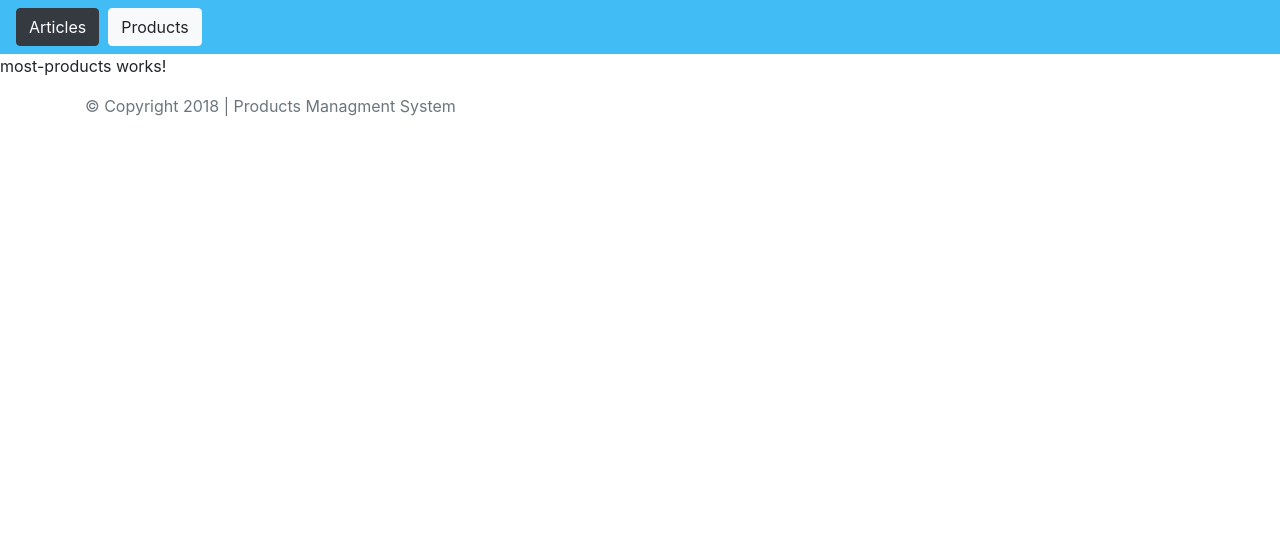
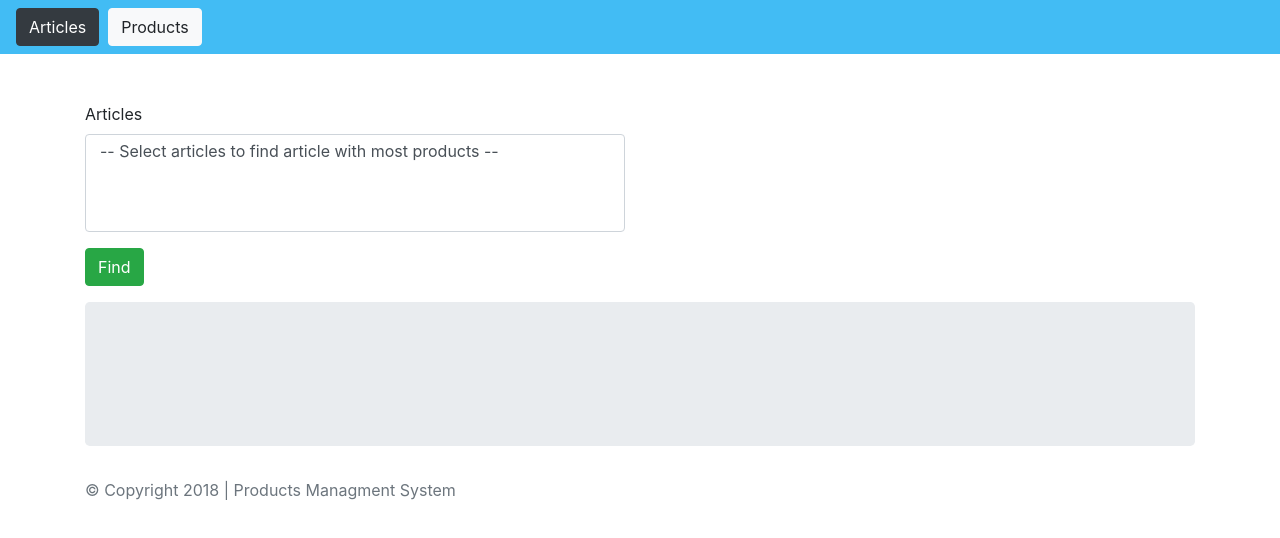
Before and after one commit to imanRagab/simple-product-system, an Angular app in the folder client/: page /articles/mostProducts in a window 1280 px wide. Shown: the top 538 px of the page. Built offline with nearby package versions, Linux system fonts and the light colour scheme.

Commit message:
most product view

```diff
--- a/client/src/app/article/most-products/most-products.component.html
+++ b/client/src/app/article/most-products/most-products.component.html
@@ -1,3 +1,25 @@
-<p>
-  most-products works!
-</p>
+<div class="container">
+    <div class="row">
+      <div class="col-md-6">
+        <br><br>
+        <form (ngSubmit)="mostProductsArticle()">
+          <div class="form-group">
+            <label for="name">Articles</label>
+            <select class="form-control" [(ngModel)]="selectedArticles" name="article" multiple required (change)="getProductsCount()">
+                <option value="">-- Select articles to find article with most products --</option>
+                <option *ngFor="let article of articlesList" value="{{ article._id }}">
+                  {{ article.name }}
+                </option>
+            </select>
+          </div>
+          <div class="form-group">
+            <button type="submit" class="btn btn-success">Find</button>
+          </div>
+        </form>
+      </div>
+    </div>
+
+    <div class="jumbotron">
+        <p class="lead">{{ mostProductsArticle }}</p>
+      </div>
+  </div>
```
